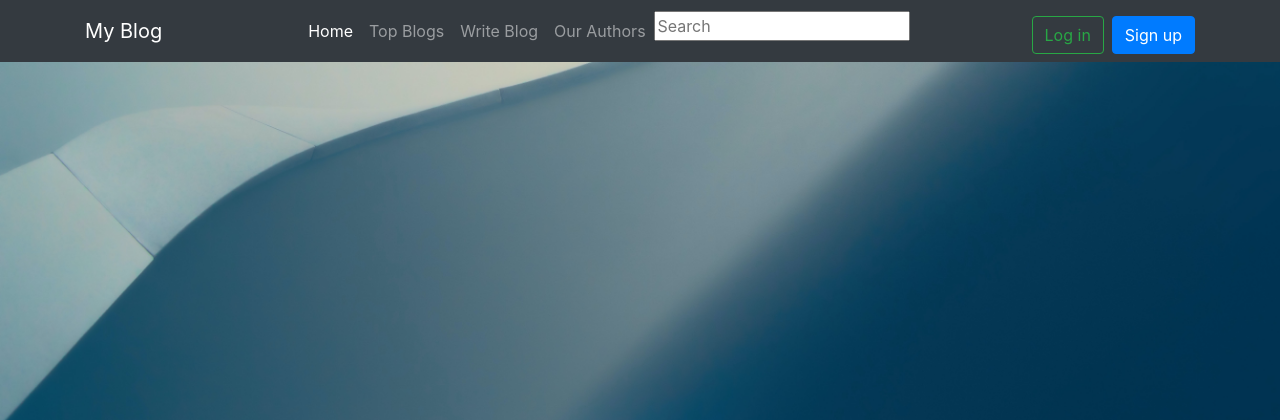
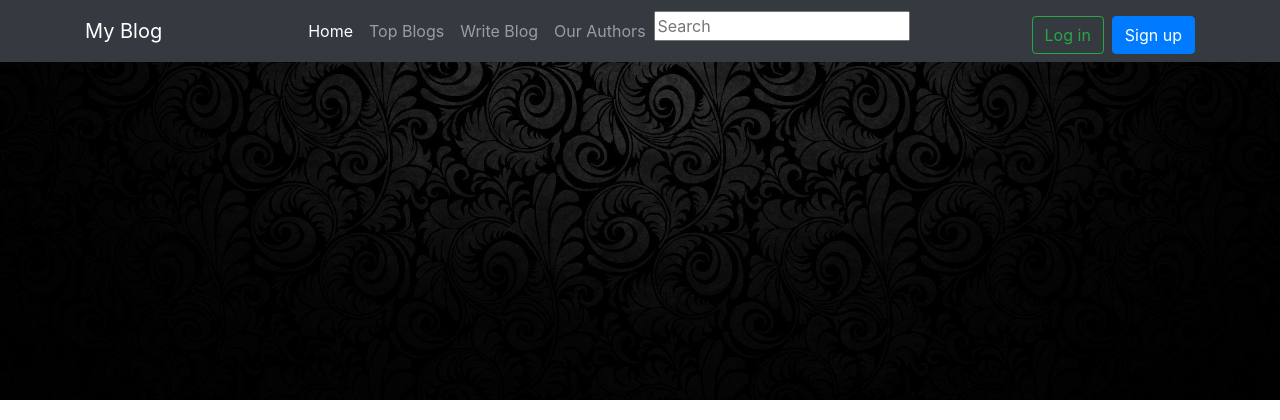
Before and after one commit to Mohitb07/Blog-App, a Django app: page /index in a window 1280 px wide. Shown: the top 420 px of the page. Run offline with Django 3.2, Linux system fonts and the light colour scheme; data that the repository does not hold is empty; some libraries are stand-ins or nearby versions; some web fonts are replaced.

Commit message:
color changes

```diff
--- a/static/css/main.css
+++ b/static/css/main.css
@@ -15,7 +15,7 @@
   flex-direction: column;
   min-width: 0;
   word-wrap: break-word;
-  background-color: #fff;
+  background-color: rgb(20, 88, 88);
   background-clip: border-box;
   border: 1px solid rgba(0,0,0,.125);
   border-radius: .25rem;
@@ -31,7 +31,7 @@ body {
   font-size: 1rem;
   font-weight: 400;
   line-height: 1.5;
-  color: #212529;
+  color: #30e04d;
   text-align: left;
   background-color: #fff;
 }
--- a/static/css/post.css
+++ b/static/css/post.css
@@ -1,5 +1,5 @@
 body {
-    background-image: url('../img/article_background.jpg');
+    background-image: url('../img/auth_bg.jpg');
     background-position: center;
     background-size: cover;
     background-repeat: no-repeat;
--- a/templates/main/base.html
+++ b/templates/main/base.html
@@ -35,6 +35,8 @@
 <link rel="stylesheet" href="{% static 'css/post.css' %}">
 <link rel="stylesheet" href="{% static 'css/main.css' %}">
 
+
+<!-- navbar -->
 <nav class="navbar navbar-expand-lg navbar-dark bg-dark fixed-top">
     <div class="container">
       <a class="navbar-brand" href="">My Blog</a>
--- a/templates/main/search.html
+++ b/templates/main/search.html
@@ -1,4 +1,5 @@
 {% load static %}
+
 <!DOCTYPE html>
 <html lang="en">
 <head>
```
Also changed, not shown: static/img/auth_bg.jpg (added).
